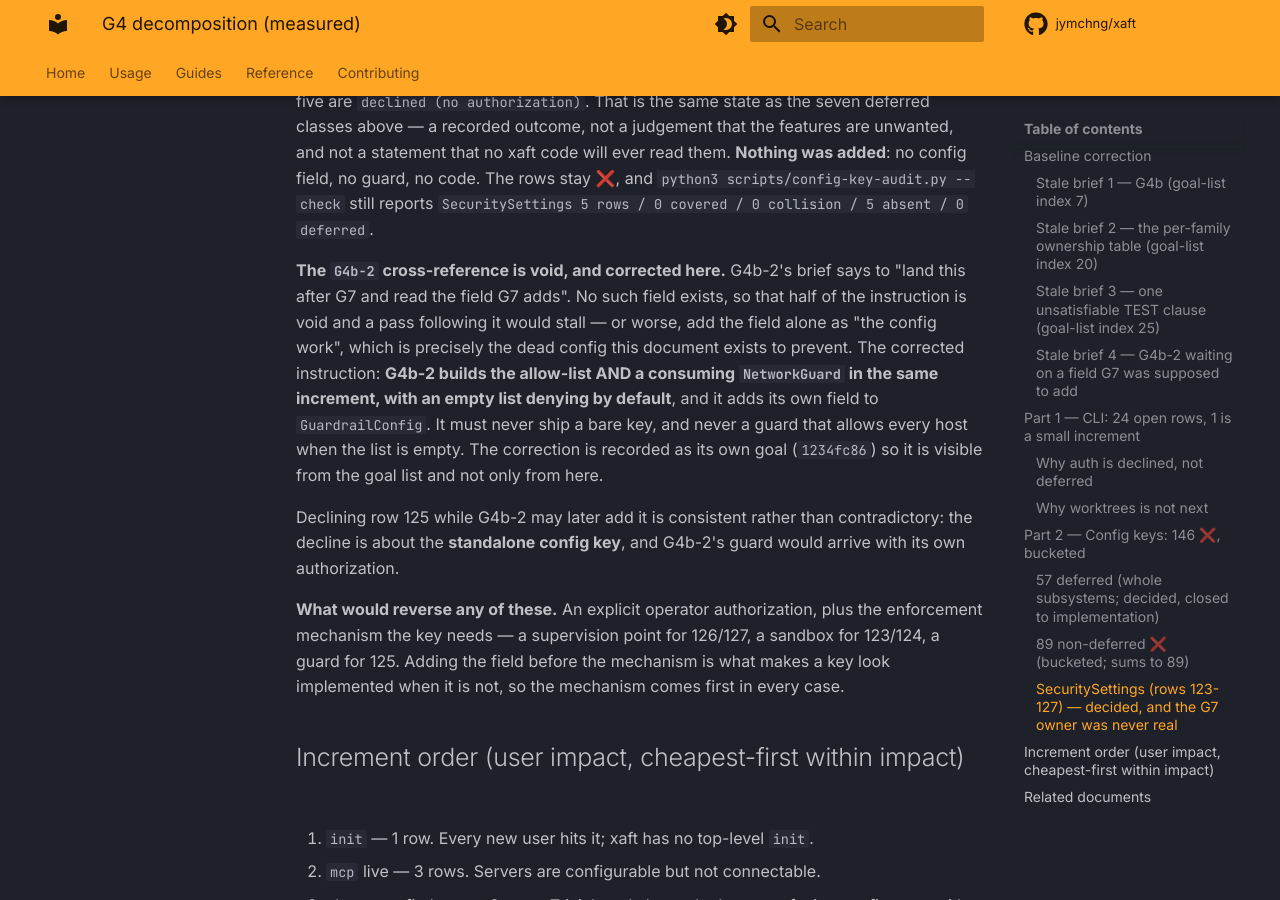
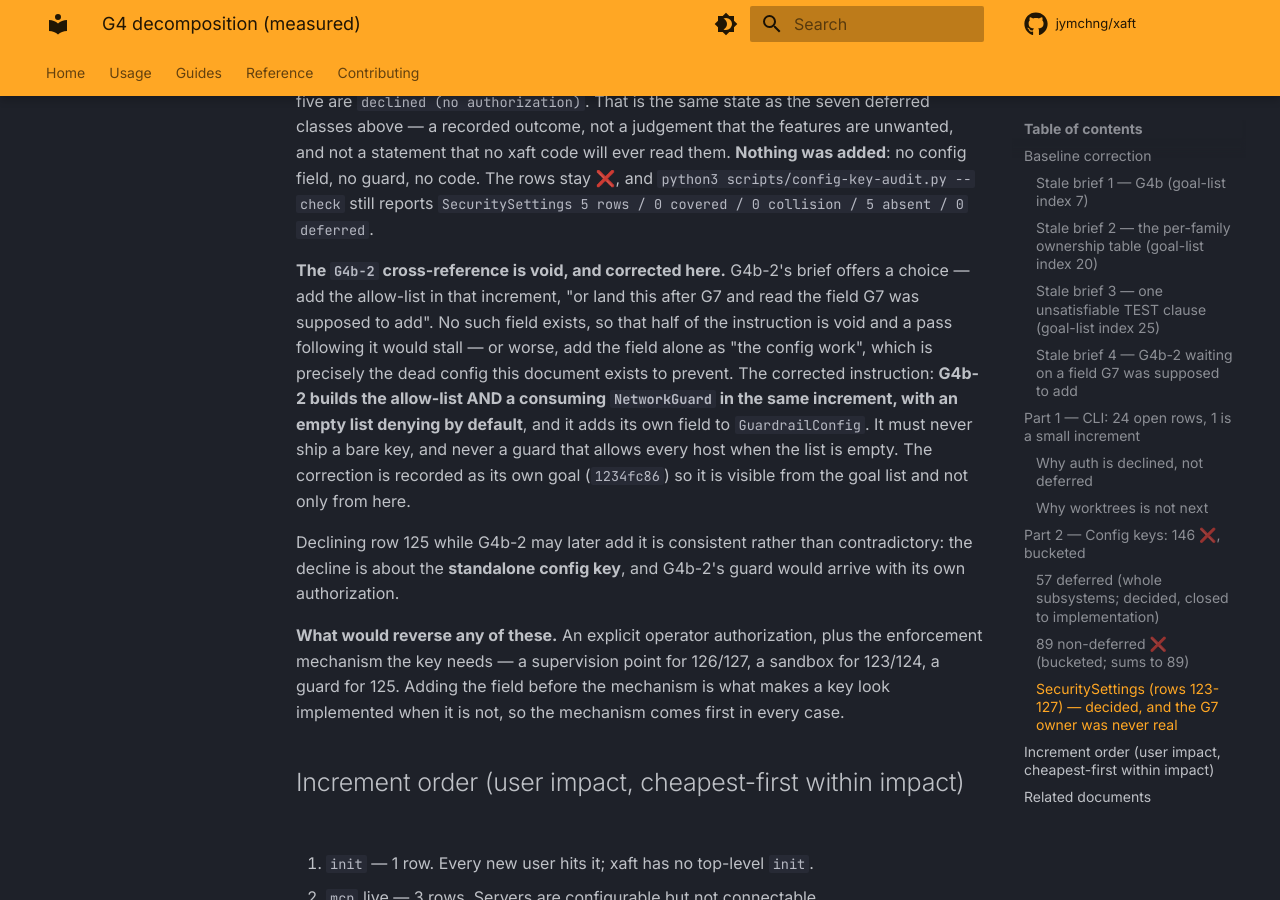
Before and after one commit to jymchng/xaft, an MkDocs documentation site: the page built from docs/g4-decomposition.md, in a window 1280 px wide and 900 px high, scrolled down 8345 px. Built offline with MkDocs 1.6.1 and Material for MkDocs 9.7.7, drawn with Linux system fonts in a browser that asks for light colours; comment, search, counter and statistics services are not loaded.

Commit message:
Quote the G4b-2 clause faithfully when voiding it
The previous commit rendered G4b-2's dependency clause as "land this after
G7 and read the field G7 adds", which reads as a single instruction. The
brief actually offers a choice: add the allow-list in that increment, OR
land this after G7. Only the second half is void, because G7 never added a
field. Rendering it as an unconditional instruction overstates what is
being corrected and understates that the first half is still live.

Also names goal 1234fc86 in this paragraph, so the correction is reachable
from the row-decision table and not only from the stale-brief section.

Documentation only: no config field, no guard, no code, no parity row
status change.

Co-Authored-By: Claude Opus 4.8 (1M context) <noreply@anthropic.com>

```diff
--- a/docs/g4-decomposition.md
+++ b/docs/g4-decomposition.md
@@ -285,11 +285,12 @@ will ever read them. **Nothing was added**: no config field, no guard, no code.
 The rows stay ❌, and `python3 scripts/config-key-audit.py --check` still reports
 `SecuritySettings  5 rows / 0 covered / 0 collision / 5 absent / 0 deferred`.
 
-**The `G4b-2` cross-reference is void, and corrected here.** G4b-2's brief says
-to "land this after G7 and read the field G7 adds". No such field exists, so
-that half of the instruction is void and a pass following it would stall — or
-worse, add the field alone as "the config work", which is precisely the dead
-config this document exists to prevent. The corrected instruction: **G4b-2
+**The `G4b-2` cross-reference is void, and corrected here.** G4b-2's brief
+offers a choice — add the allow-list in that increment, "or land this after G7
+and read the field G7 was supposed to add". No such field exists, so that half
+of the instruction is void and a pass following it would stall — or worse, add
+the field alone as "the config work", which is precisely the dead config this
+document exists to prevent. The corrected instruction: **G4b-2
 builds the allow-list AND a consuming `NetworkGuard` in the same increment,
 with an empty list denying by default**, and it adds its own field to
 `GuardrailConfig`. It must never ship a bare key, and never a guard that allows
```
